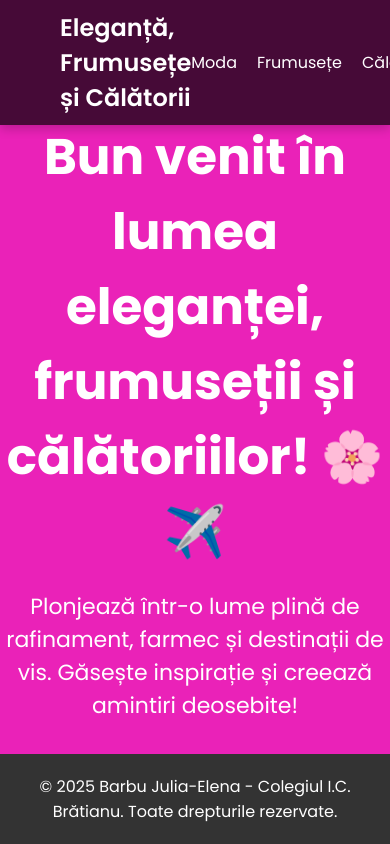
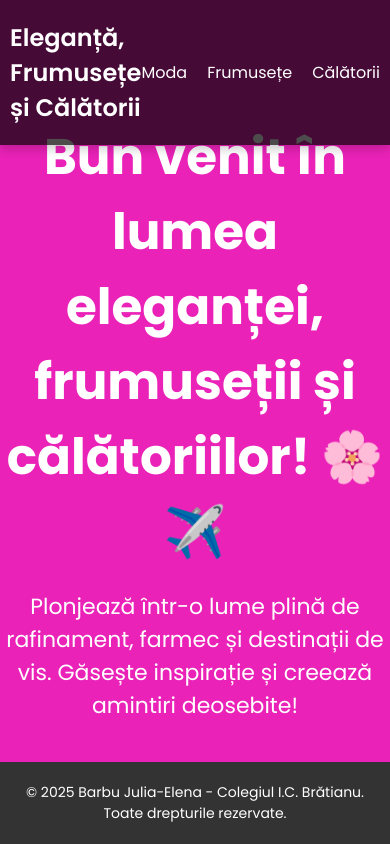
Before and after one commit to julis2024/Beauty-site-atestat-informatica, a plain HTML site: page index.html in a window 390 px wide. Shown: the top 844 px of the page. Drawn offline with Linux system fonts and the light colour scheme.

Commit message:
update design_pagina.css

```diff
--- a/design_pagina.css
+++ b/design_pagina.css
@@ -646,3 +646,14 @@ footer {
   background-color: #007bff;
   color: white;
 }
+
+/* Design pentru ecrane mici */
+@media screen and (max-width: 768px) {
+    body {
+        font-size: 14px;
+    }
+    .container {
+        width: 100%;
+        padding: 10px;
+    }
+}
```
